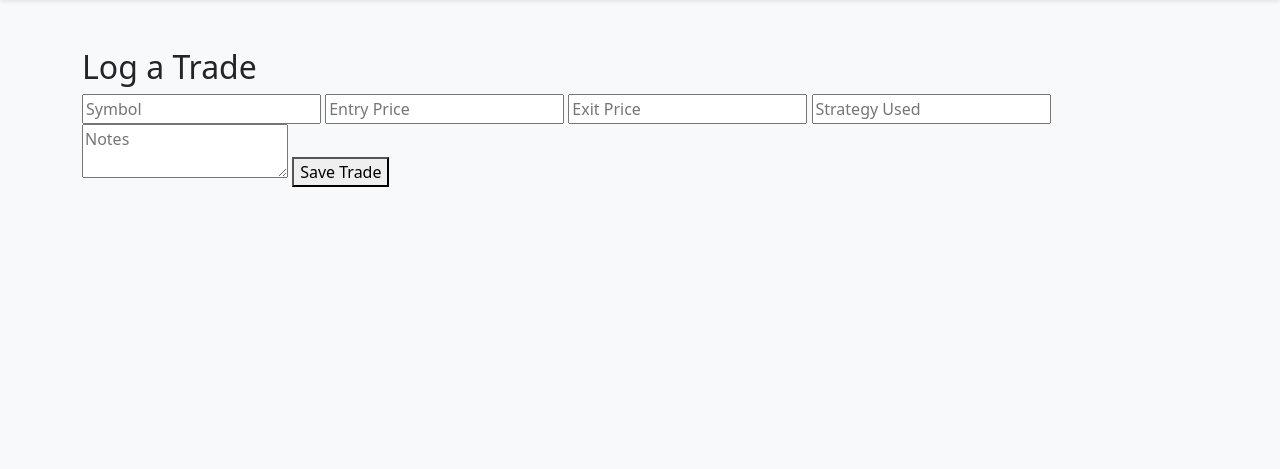
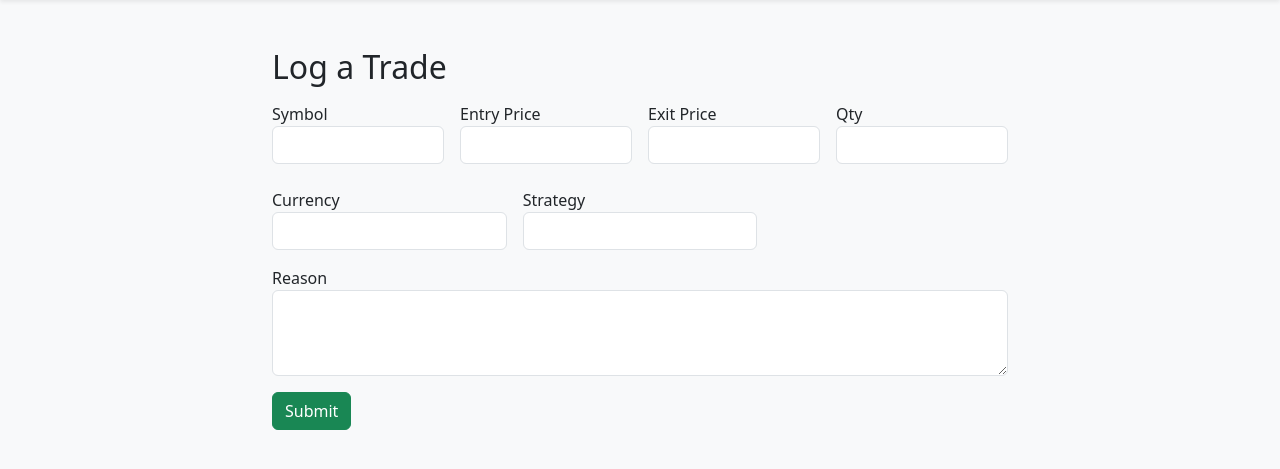
Before and after one commit to BeamingMonkey/option-journal-, a Flask app: page /log in a window 1280 px wide. Shown: the part 56-525 px from the top of the page. Run offline with Flask 2, Linux system fonts and the light colour scheme; the visitor is signed in with stand-in values (Sample User, id 1); some libraries are stand-ins or nearby versions.

Commit message:
Update log_trade.html

```diff
--- a/templates/log_trade.html
+++ b/templates/log_trade.html
@@ -1,13 +1,22 @@
 {% extends "base.html" %}
-{% block title %}Log Trade{% endblock %}
 {% block content %}
-  <h2>Log a Trade</h2>
-  <form method="POST">
-    <input type="text" name="symbol" placeholder="Symbol" required>
-    <input type="number" step="0.01" name="entry_price" placeholder="Entry Price" required>
-    <input type="number" step="0.01" name="exit_price" placeholder="Exit Price" required>
-    <input type="text" name="strategy" placeholder="Strategy Used" required>
-    <textarea name="notes" placeholder="Notes"></textarea>
-    <button type="submit">Save Trade</button>
-  </form>
+<div class="row justify-content-center">
+  <div class="col-md-8">
+    <h2>Log a Trade</h2>
+    <form method="post" class="mt-3">
+      <div class="row g-3">
+        <div class="col-md-3"><label>Symbol</label><input name="symbol" class="form-control" required></div>
+        <div class="col-md-3"><label>Entry Price</label><input name="entry" type="number" step="0.01" class="form-control" required></div>
+        <div class="col-md-3"><label>Exit Price</label><input name="exit" type="number" step="0.01" class="form-control" required></div>
+        <div class="col-md-3"><label>Qty</label><input name="qty" type="number" class="form-control" required></div>
+      </div>
+      <div class="row g-3 mt-2">
+        <div class="col-md-4"><label>Currency</label><input name="currency" class="form-control" required></div>
+        <div class="col-md-4"><label>Strategy</label><input name="strategy" class="form-control"></div>
+      </div>
+      <div class="mt-3"><label>Reason</label><textarea name="reason" class="form-control" rows="3" required></textarea></div>
+      <button type="submit" class="btn btn-success mt-3">Submit</button>
+    </form>
+  </div>
+</div>
 {% endblock %}
```
